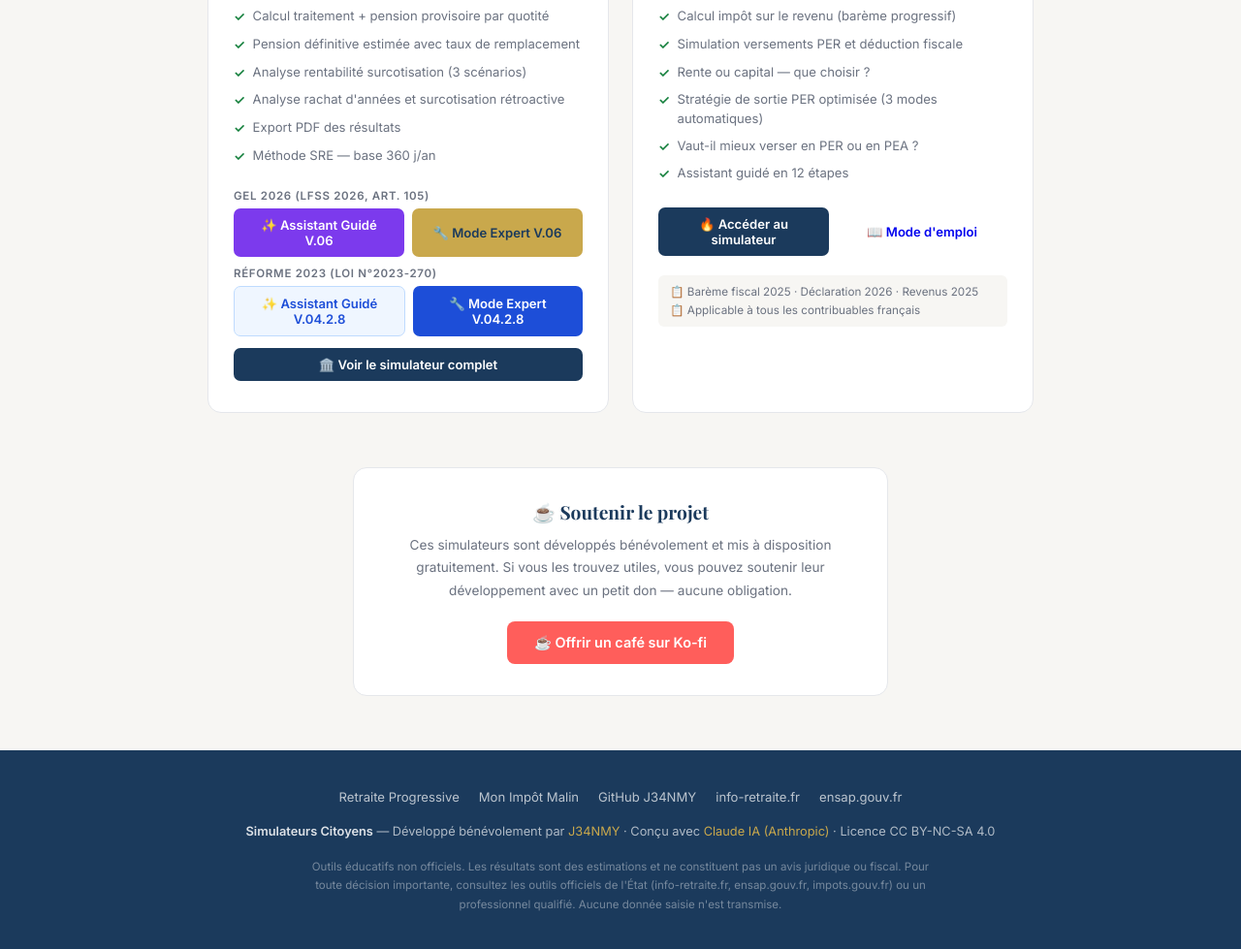
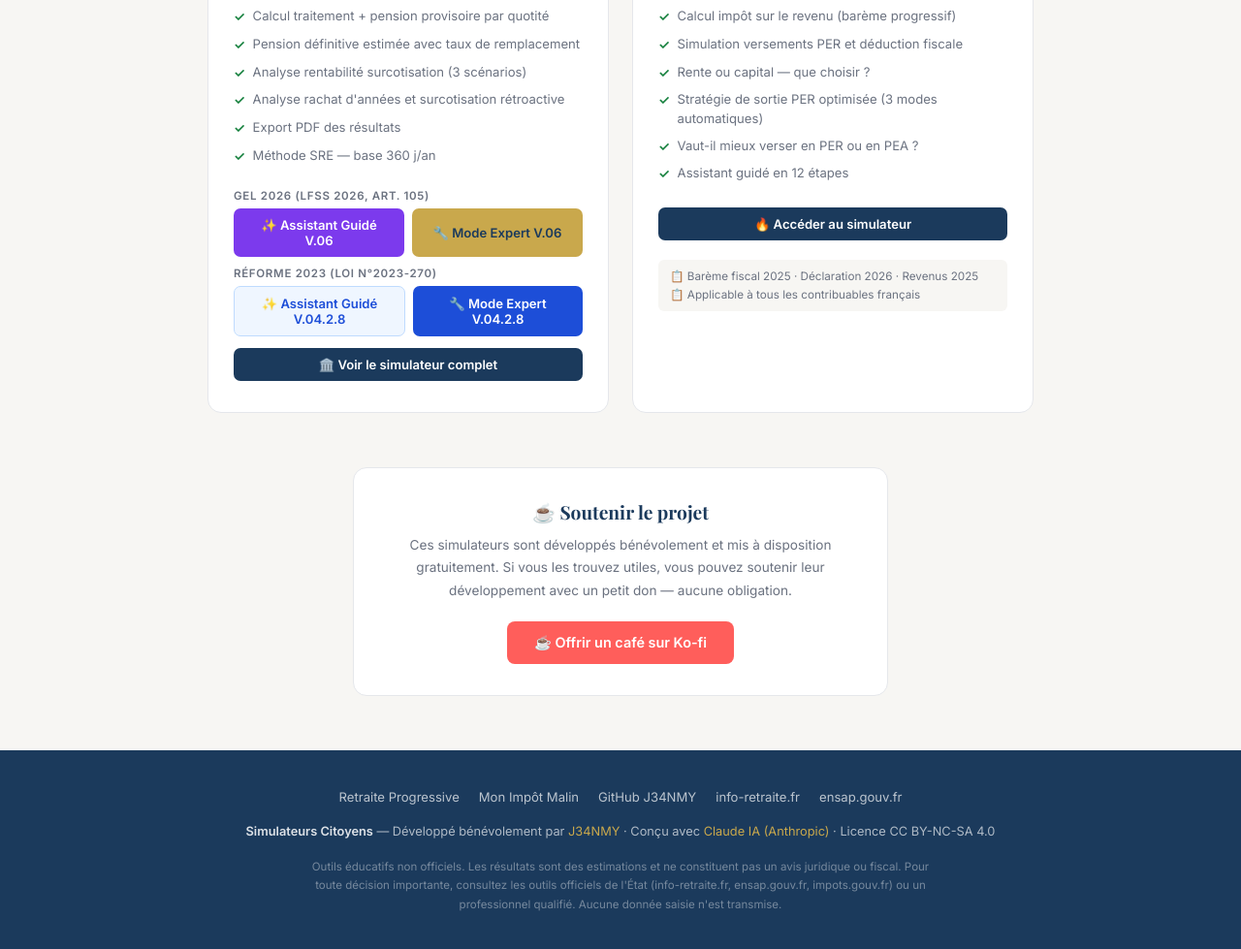
Before and after one commit to J34NMY/j34nmy.github.io, a plain HTML site: page index.html in a window 1280 px wide. Shown: the part 1235-2214 px from the top of the page at 97% size. Drawn offline with nearby package versions, Linux system fonts and the light colour scheme.

Commit message:
fix: un seul bouton Accéder au simulateur sur la carte Mon Impôt Malin

```diff
--- a/index.html
+++ b/index.html
@@ -488,8 +488,6 @@
         <div class="sim-versions">
           <a href="https://simulateur-citoyen.fr/simulateur-impot-per-placement/"
              class="sim-version-btn main" target="_blank">🔥 Accéder au simulateur</a>
-          <a href="https://simulateur-citoyen.fr/simulateur-impot-per-placement/mode-emploi.html"
-             class="sim-version-btn" target="_blank">📖 Mode d'emploi</a>
         </div>
         <div class="sim-reglementation" style="margin-top:12px;">
           📋 Barème fiscal 2025 · Déclaration 2026 · Revenus 2025<br>
```
